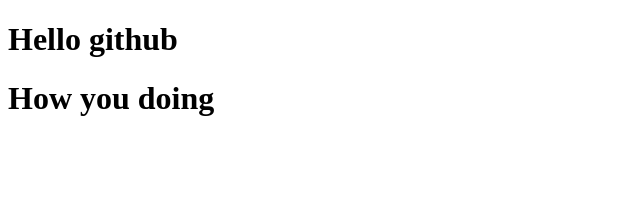
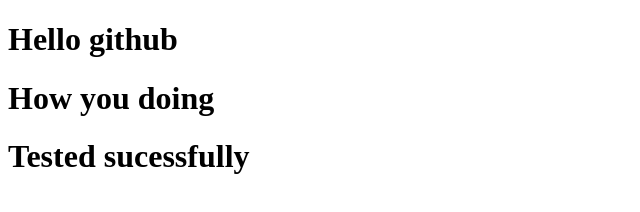
Before and after one commit to prajapatikeval/demo-repo2, a plain HTML site: page index.html in a window 1280 px wide. Shown: the whole page, without its empty margins (0-640 px from the left). Drawn offline with Linux system fonts and the light colour scheme.

Commit message:
updated
updated

```diff
--- a/index.html
+++ b/index.html
@@ -7,5 +7,6 @@
 <body>
     <h1>Hello github</h1>
     <h1>How you doing</h1>
+<h1>Tested sucessfully</h1>
 </body>
 </html>
```
